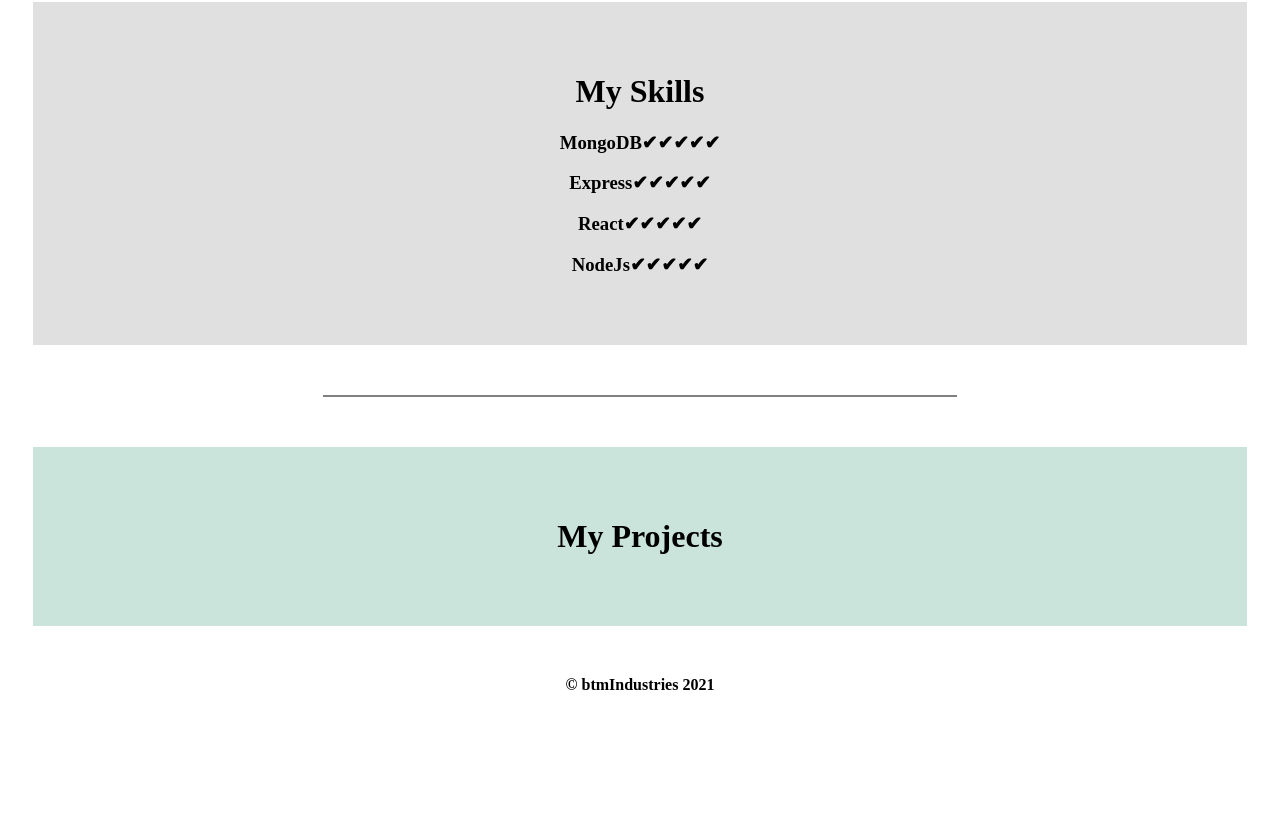
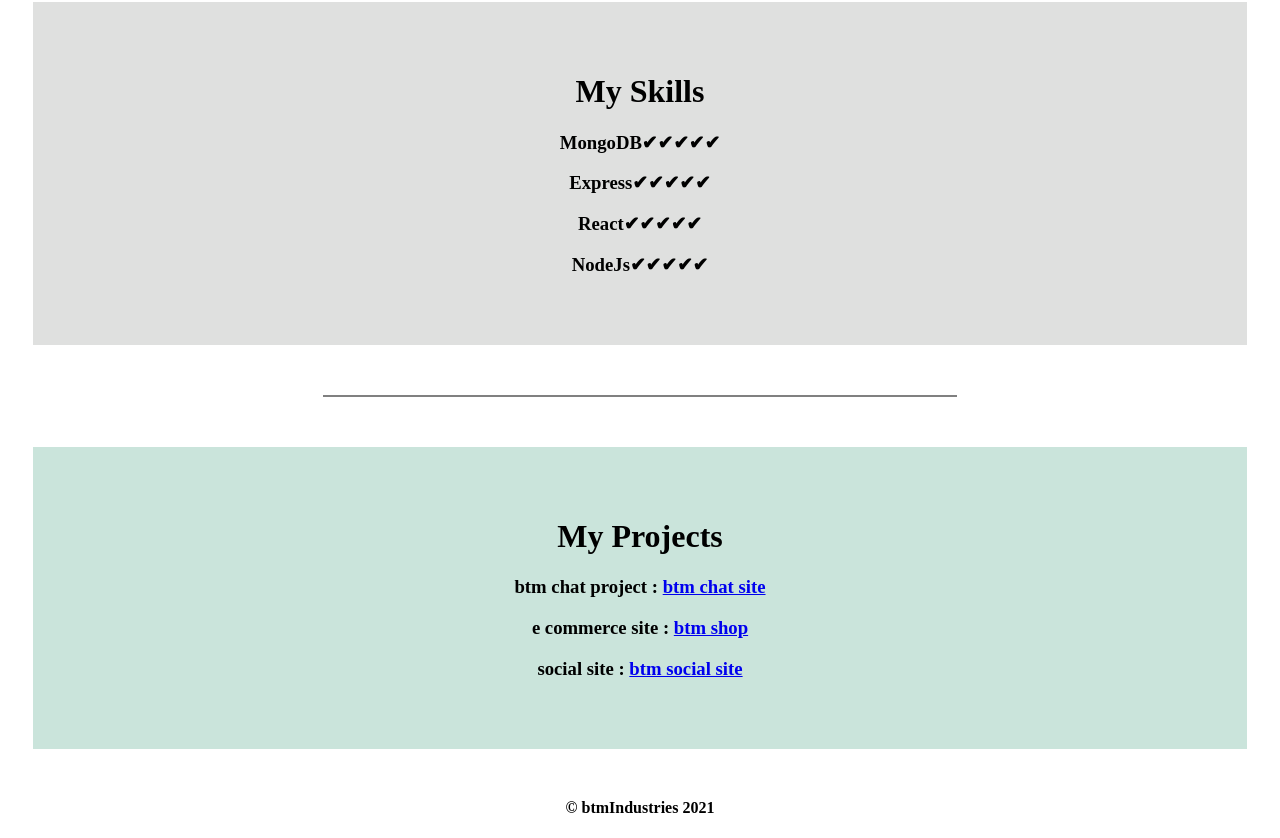
Before and after one commit to britto1996/myStaticPersonalWebSite, a plain HTML site: page myPersonalWebSite/index.html in a window 1280 px wide. Shown: the part 712-1550 px from the top of the page. Before the commit the page ends 1428 px from the top, so only its background shows below. Drawn offline with Linux system fonts and the light colour scheme.

Commit message:
no message

```diff
--- a/myPersonalWebSite/index.html
+++ b/myPersonalWebSite/index.html
@@ -33,6 +33,9 @@
     <hr width="50%" noshade align="center" />
     <div class="myProjects">
       <h1>My Projects</h1>
+      <h3>btm chat project : <a href="#">btm chat site</a></h3>
+      <h3>e commerce site : <a href="#">btm shop</a></h3>
+      <h3>social site : <a href="#">btm social site</a></h3>
     </div>
     <div class="footer">
       <h4>&copy; btmIndustries 2021</h4>
```
